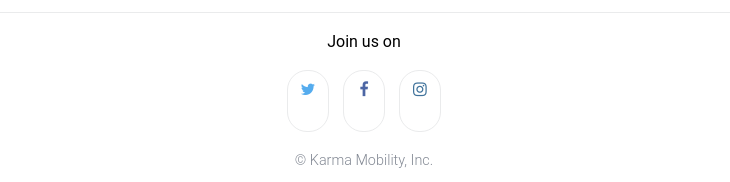
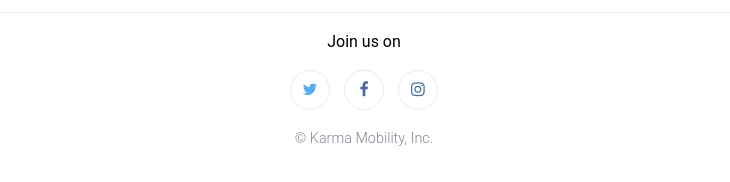
Before and after one commit to latinka/fewd_landing_page_clone, a plain HTML site: page index.html in a window 1280 px wide. Shown: the part 1294-1476 px from the top of the page, without its empty margins (276-1006 px from the left). Drawn offline with Linux system fonts and the light colour scheme.

Commit message:
css/style.css

```diff
--- a/css/style.css
+++ b/css/style.css
@@ -183,6 +183,7 @@ button:hover {
 	border: 1px solid #EAEBEC;
 	padding: 0.625rem 0;
 	text-align: center;
+	box-sizing: border-box;
 }
 .social .icons > li:hover {
 	cursor: pointer;
--- a/index.html
+++ b/index.html
@@ -4,6 +4,9 @@
  	<meta charset="UTF-8">
  	<link rel="stylesheet" type="text/css" href="css/style.css">
  	<link href="http://maxcdn.bootstrapcdn.com/font-awesome/4.2.0/css/font-awesome.min.css" rel="stylesheet">
+ 	<link rel="icon" type="image/png" href="favicon-2.png" />
+ 	<!-- or -->
+    <link rel="shortcut icon" type="image/x-icon"  href="favicon-2.ico">
  	<title>Karma</title>
  </head>
  <body>
```
Also changed, not shown: favicon-2.ico (added), images/karma-logo copy.svg (deleted).
